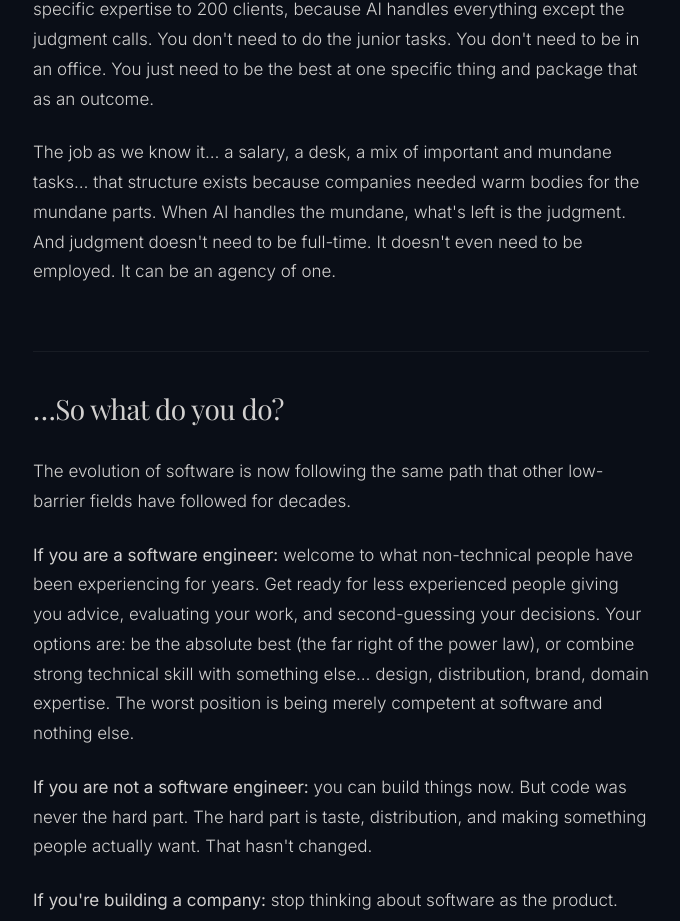
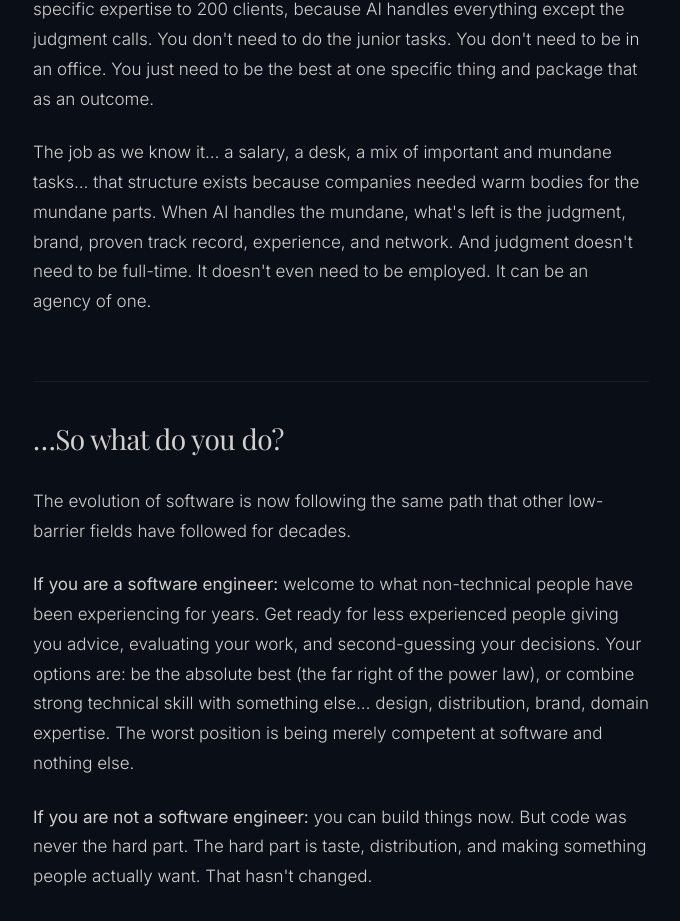
Before and after one commit to tizkovatereza/personal-website, a Next.js app: page /writing/software-abundance in a window 1280 px wide. Shown: the part 7957-8878 px from the top of the page, without its empty margins (409-1089 px from the left). Built offline with nearby package versions, Linux system fonts and the light colour scheme; no server answers; the database is empty.

Commit message:
feat: highlight human elements in AI routine work emphasis\n\nEmphasize reputation, connections, and experience in AI work context.

```diff
--- a/app/writing/software-abundance/page.tsx
+++ b/app/writing/software-abundance/page.tsx
@@ -230,7 +230,7 @@ export default function SoftwareAbundanceArticle() {
           </p>
 
           <p className="mb-6">
-            The job as we know it… a salary, a desk, a mix of important and mundane tasks… that structure exists because companies needed warm bodies for the mundane parts. When AI handles the mundane, what&apos;s left is the judgment. And judgment doesn&apos;t need to be full-time. It doesn&apos;t even need to be employed. It can be an agency of one.
+            The job as we know it… a salary, a desk, a mix of important and mundane tasks… that structure exists because companies needed warm bodies for the mundane parts. When AI handles the mundane, what&apos;s left is the judgment, brand, proven track record, experience, and network. And judgment doesn&apos;t need to be full-time. It doesn&apos;t even need to be employed. It can be an agency of one.
           </p>
 
           <SectionHeader>…So what do you do?</SectionHeader>
```
